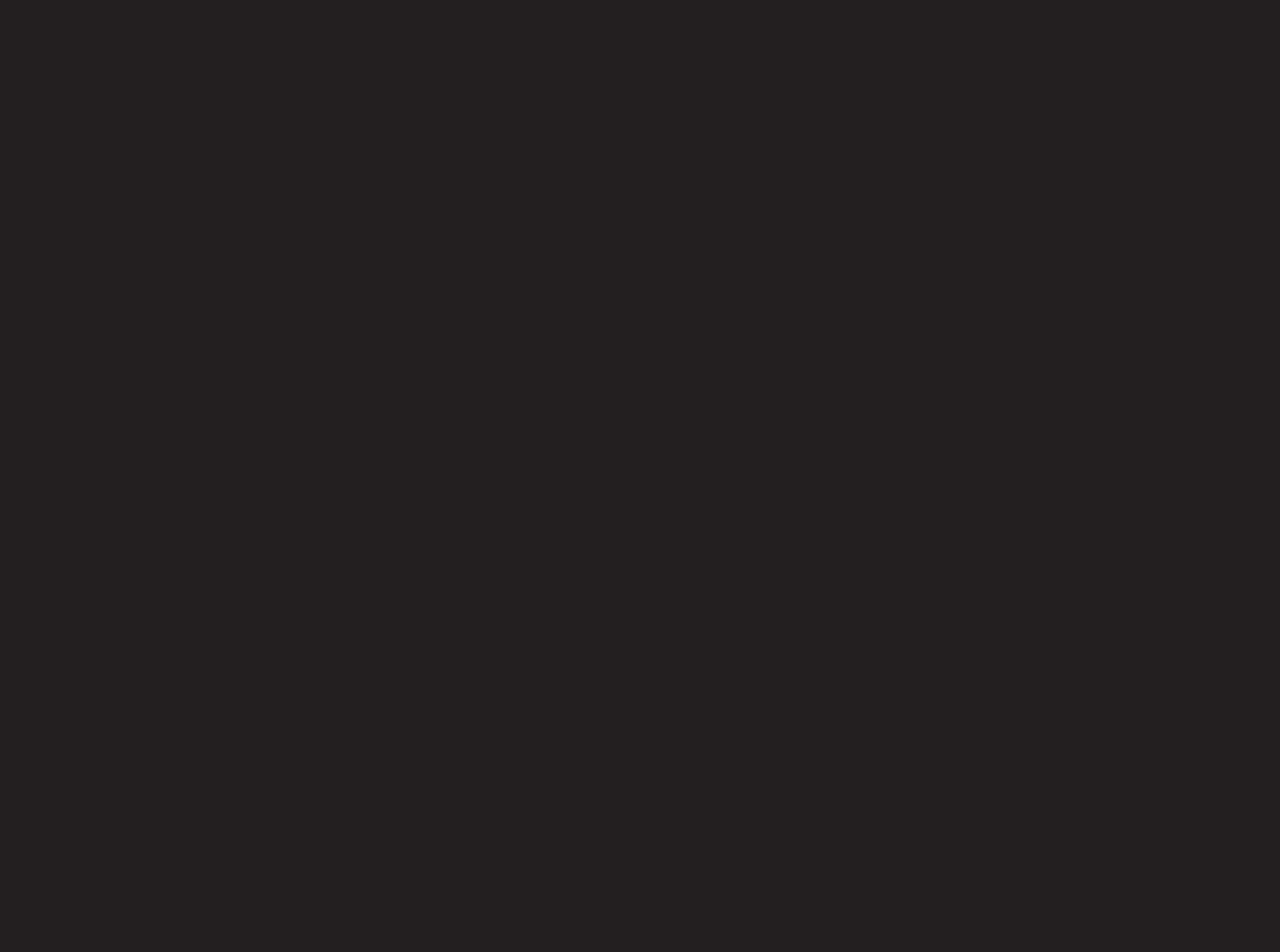
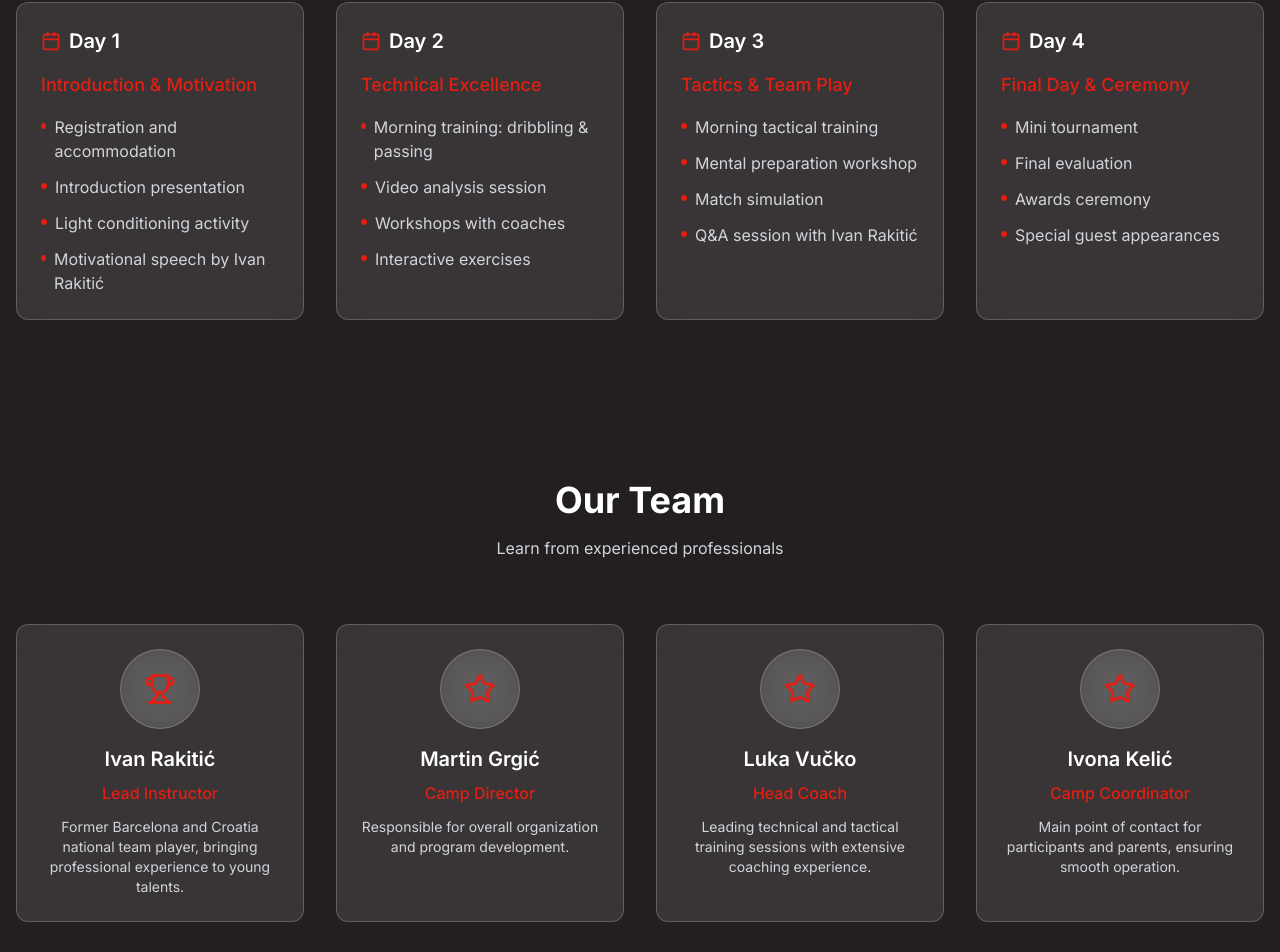
Before and after one commit to 987Nikola369/rocket-kickoff-site, a React (Vite) app: page / in a window 1280 px wide. Shown: the part 1548-2500 px from the top of the page. Before the commit the page ends 1326 px from the top, so only its background shows below. Built offline with nearby package versions, Linux system fonts and the light colour scheme.

Commit message:
Continue development
This commit continues the development of the project.  No specific changes are detailed here.

```diff
--- /dev/null
+++ b/src/components/DailySchedule.tsx
@@ -0,0 +1,92 @@
+
+import { Calendar, Clock, Users, Award } from "lucide-react";
+
+const scheduleData = [
+  {
+    day: "Day 1",
+    title: "Introduction & Motivation",
+    items: [
+      "Registration and accommodation",
+      "Introduction presentation",
+      "Light conditioning activity",
+      "Motivational speech by Ivan Rakitić"
+    ]
+  },
+  {
+    day: "Day 2",
+    title: "Technical Excellence",
+    items: [
+      "Morning training: dribbling & passing",
+      "Video analysis session",
+      "Workshops with coaches",
+      "Interactive exercises"
+    ]
+  },
+  {
+    day: "Day 3",
+    title: "Tactics & Team Play",
+    items: [
+      "Morning tactical training",
+      "Mental preparation workshop",
+      "Match simulation",
+      "Q&A session with Ivan Rakitić"
+    ]
+  },
+  {
+    day: "Day 4",
+    title: "Final Day & Ceremony",
+    items: [
+      "Mini tournament",
+      "Final evaluation",
+      "Awards ceremony",
+      "Special guest appearances"
+    ]
+  }
+];
+
+const DailySchedule = () => {
+  return (
+    <section id="schedule" className="py-20 relative overflow-hidden">
+      <div className="container mx-auto px-4">
+        <div className="text-center mb-16 animate-slide-up">
+          <h2 className="text-3xl md:text-4xl font-bold">Daily Schedule</h2>
+          <p className="text-gray-300 mt-4">Four days of intensive training and development</p>
+        </div>
+
+        <div className="grid md:grid-cols-2 lg:grid-cols-4 gap-8">
+          {scheduleData.map((day, index) => (
+            <div
+              key={day.day}
+              className="glass p-6 rounded-xl hover:bg-white/20 transition-all duration-300"
+              style={{
+                animation: `slide-up 0.5s ease-out ${index * 0.1}s both`
+              }}
+            >
+              <div className="flex items-center gap-2 mb-4">
+                <Calendar className="w-5 h-5 text-primary" />
+                <h3 className="text-xl font-semibold">{day.day}</h3>
+              </div>
+              <h4 className="text-lg font-medium mb-4 text-primary">{day.title}</h4>
+              <ul className="space-y-3">
+                {day.items.map((item, i) => (
+                  <li
+                    key={i}
+                    className="text-gray-300 flex items-start gap-2"
+                    style={{
+                      animation: `fade-in 0.3s ease-out ${(index * 0.1) + (i * 0.05)}s both`
+                    }}
+                  >
+                    <span className="w-1.5 h-1.5 rounded-full bg-primary mt-2" />
+                    {item}
+                  </li>
+                ))}
+              </ul>
+            </div>
+          ))}
+        </div>
+      </div>
+    </section>
+  );
+};
+
+export default DailySchedule;
--- /dev/null
+++ b/src/components/TeamSection.tsx
@@ -0,0 +1,63 @@
+
+import { Trophy, Star } from "lucide-react";
+
+const teamMembers = [
+  {
+    name: "Ivan Rakitić",
+    role: "Lead Instructor",
+    description: "Former Barcelona and Croatia national team player, bringing professional experience to young talents."
+  },
+  {
+    name: "Martin Grgić",
+    role: "Camp Director",
+    description: "Responsible for overall organization and program development."
+  },
+  {
+    name: "Luka Vučko",
+    role: "Head Coach",
+    description: "Leading technical and tactical training sessions with extensive coaching experience."
+  },
+  {
+    name: "Ivona Kelić",
+    role: "Camp Coordinator",
+    description: "Main point of contact for participants and parents, ensuring smooth operation."
+  }
+];
+
+const TeamSection = () => {
+  return (
+    <section id="team" className="py-20 relative overflow-hidden">
+      <div className="container mx-auto px-4">
+        <div className="text-center mb-16 animate-slide-up">
+          <h2 className="text-3xl md:text-4xl font-bold">Our Team</h2>
+          <p className="text-gray-300 mt-4">Learn from experienced professionals</p>
+        </div>
+
+        <div className="grid md:grid-cols-2 lg:grid-cols-4 gap-8">
+          {teamMembers.map((member, index) => (
+            <div
+              key={member.name}
+              className="glass p-6 rounded-xl text-center card-hover"
+              style={{
+                animation: `slide-up 0.5s ease-out ${index * 0.1}s both`
+              }}
+            >
+              <div className="w-20 h-20 mx-auto mb-4 rounded-full glass flex items-center justify-center">
+                {index === 0 ? (
+                  <Trophy className="w-8 h-8 text-primary" />
+                ) : (
+                  <Star className="w-8 h-8 text-primary" />
+                )}
+              </div>
+              <h3 className="text-xl font-semibold mb-2">{member.name}</h3>
+              <p className="text-primary font-medium mb-3">{member.role}</p>
+              <p className="text-gray-300 text-sm">{member.description}</p>
+            </div>
+          ))}
+        </div>
+      </div>
+    </section>
+  );
+};
+
+export default TeamSection;
--- a/src/pages/Index.tsx
+++ b/src/pages/Index.tsx
@@ -2,6 +2,8 @@
 import Navbar from "../components/Navbar";
 import HeroSection from "../components/HeroSection";
 import ProgramHighlights from "../components/ProgramHighlights";
+import DailySchedule from "../components/DailySchedule";
+import TeamSection from "../components/TeamSection";
 
 const Index = () => {
   return (
@@ -9,6 +11,8 @@ const Index = () => {
       <Navbar />
       <HeroSection />
       <ProgramHighlights />
+      <DailySchedule />
+      <TeamSection />
     </main>
   );
 };
```
